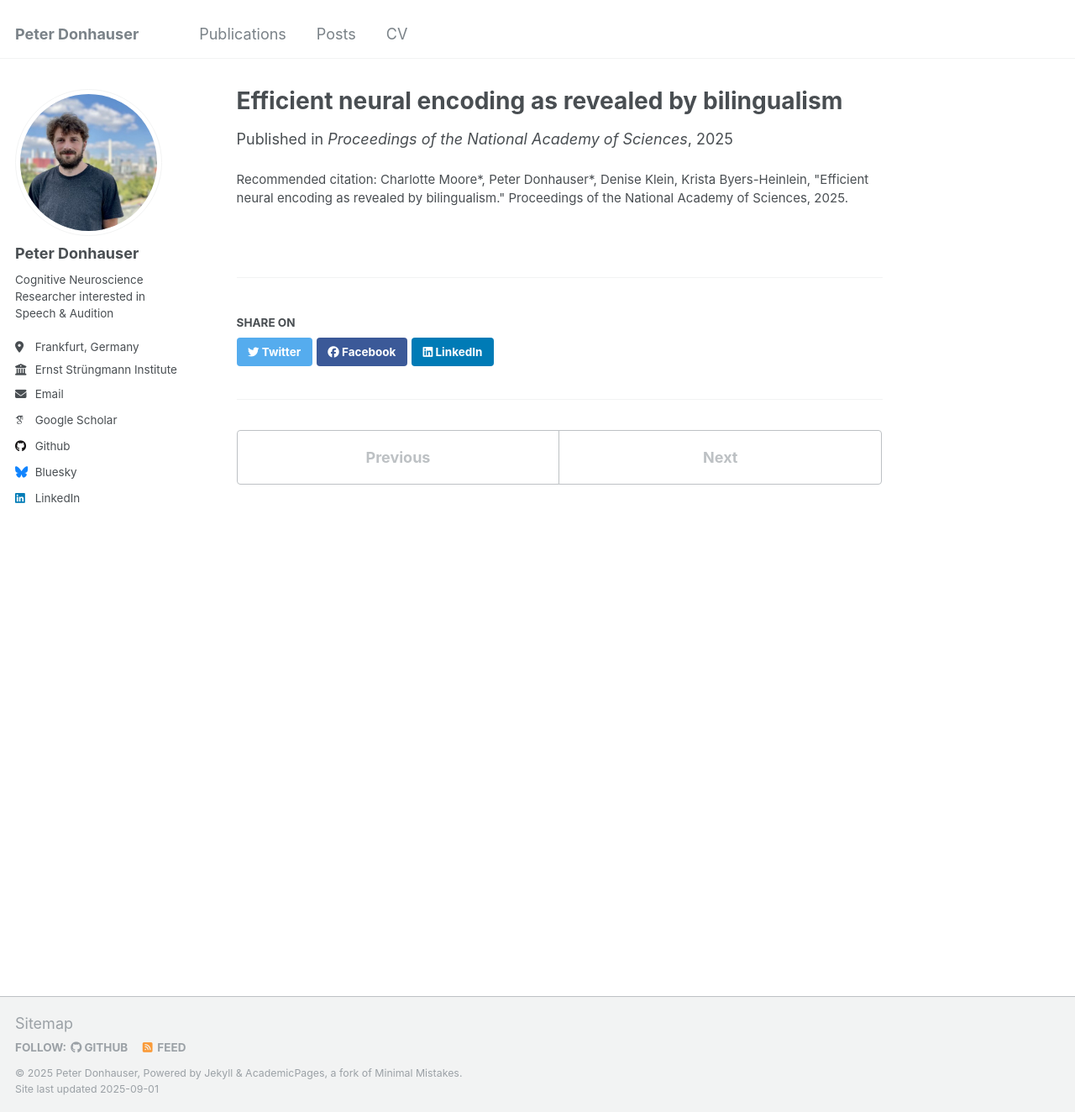
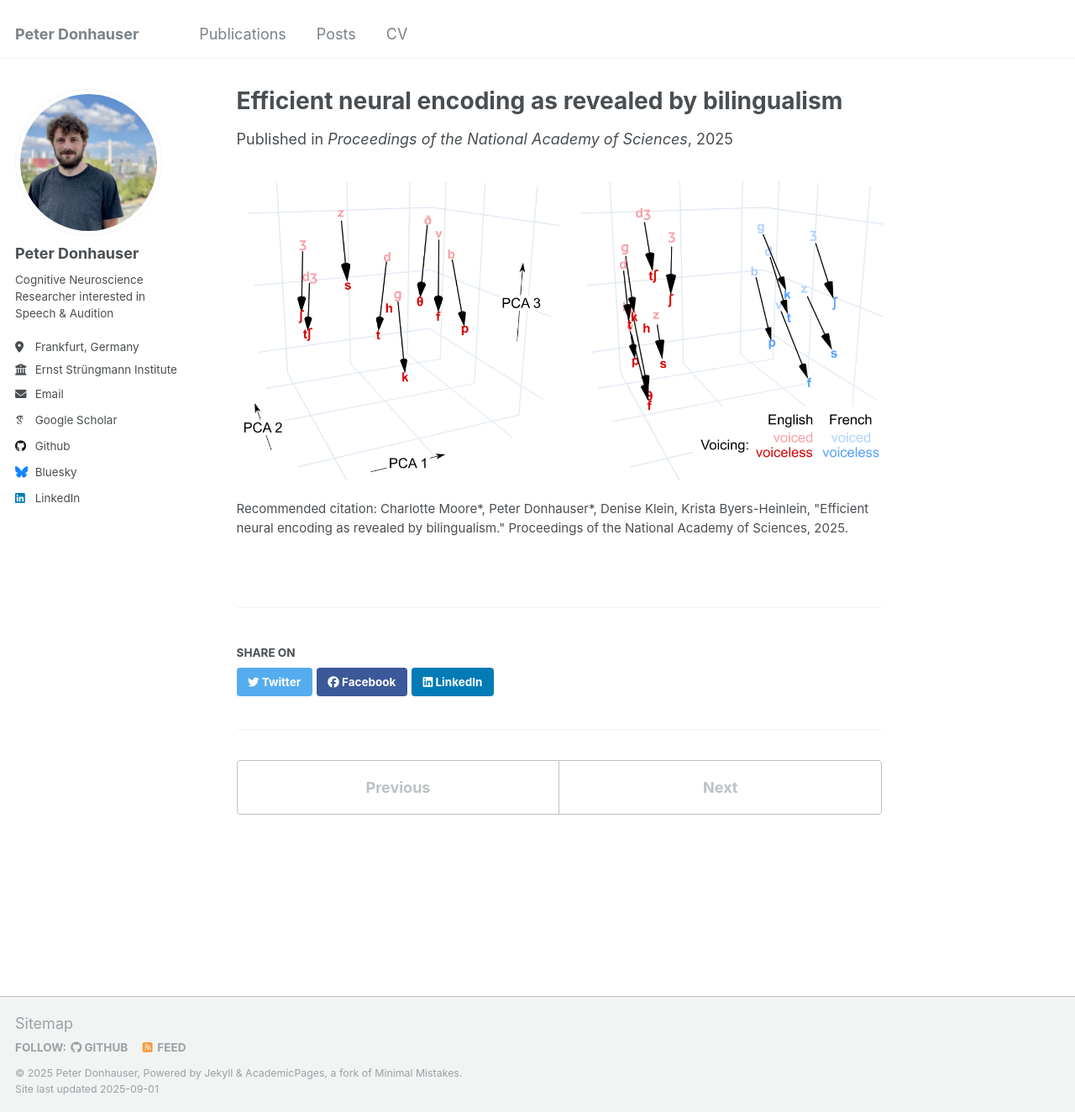
Before and after one commit to pwdonh/pwdonh.github.io, a Jekyll site: the page built from _publications/2025-01-01-Efficient-neural-encoding-as-revealed-by-bilingualism.md, in a window 1280 px wide and 1324 px high. Shown: the whole window at 84% size. Built offline with Jekyll 4.4.1, drawn with Linux system fonts in a browser that asks for light colours; some web fonts are replaced.

Commit message:
add image again

```diff
--- a/_publications/2025-01-01-Efficient-neural-encoding-as-revealed-by-bilingualism.md
+++ b/_publications/2025-01-01-Efficient-neural-encoding-as-revealed-by-bilingualism.md
@@ -6,3 +6,5 @@ date: 2025-01-01
 venue: 'Proceedings of the National Academy of Sciences'
 citation: ' Charlotte Moore*,  Peter Donhauser*,  Denise Klein,  Krista Byers-Heinlein, &quot;Efficient neural encoding as revealed by bilingualism.&quot; Proceedings of the National Academy of Sciences, 2025.'
 ---
+
+![image](../images/bilingual.png)
```
